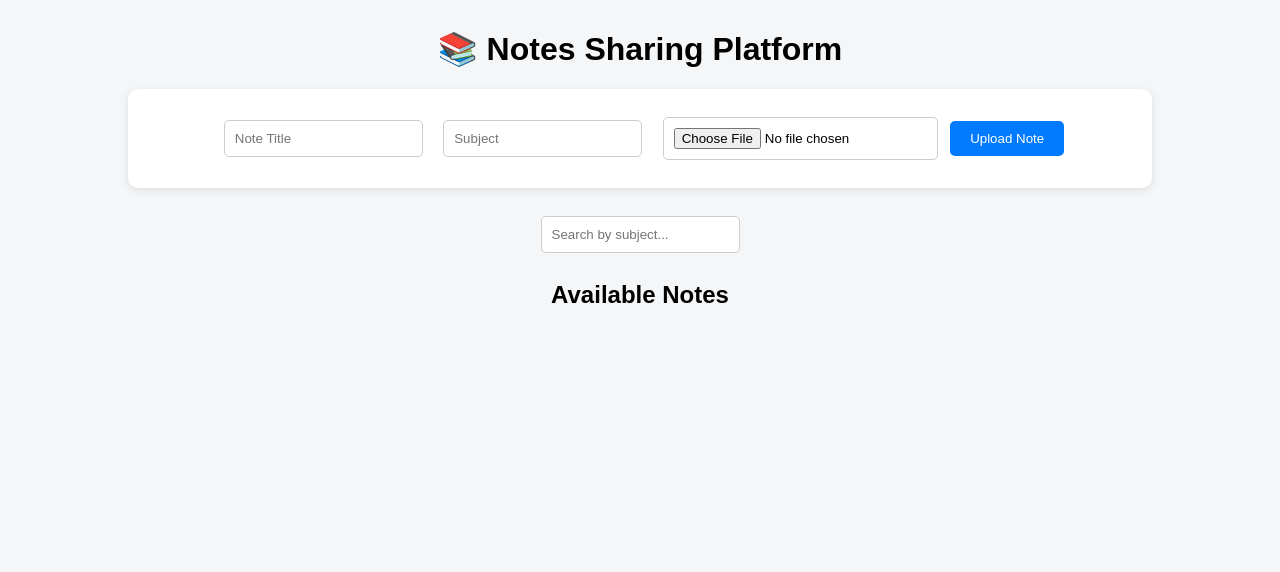
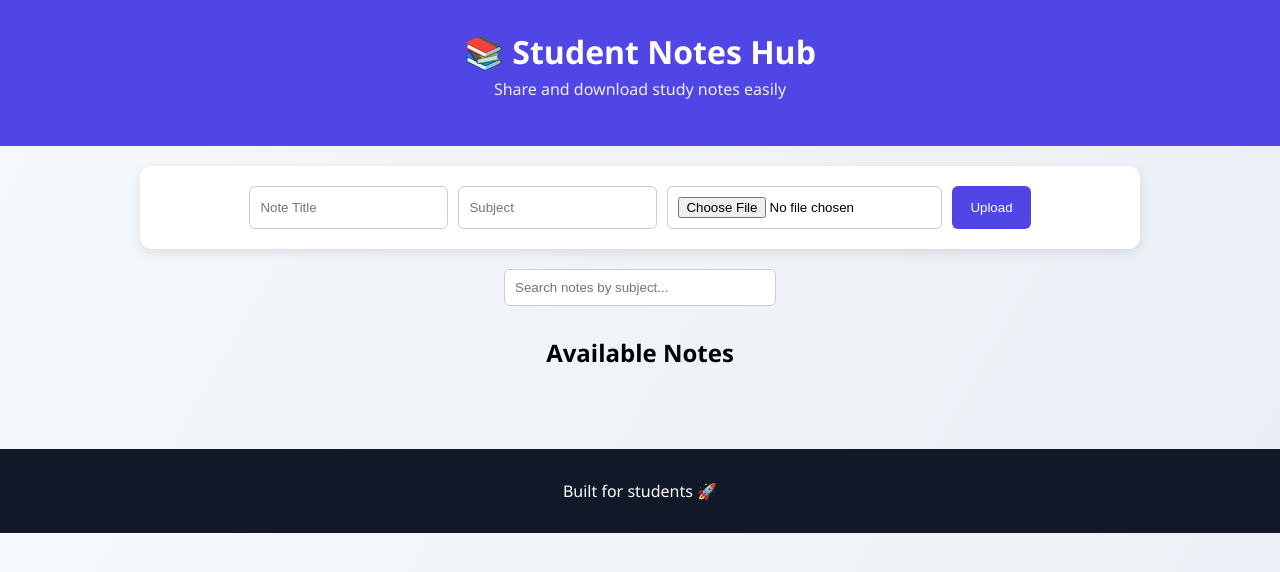
Before and after one commit to 2303A51061/notes-sharing-platform, a plain HTML site: page index.html in a window 1280 px wide. Drawn offline with Linux system fonts and the light colour scheme; no server answers.

Commit message:
improved UI design

```diff
--- a/index.html
+++ b/index.html
@@ -2,15 +2,18 @@
 <html>
 
 <head>
-<title>Notes Sharing Platform</title>
+<title>Student Notes Hub</title>
 <link rel="stylesheet" href="style.css">
 </head>
 
 <body>
 
+<header>
+<h1>📚 Student Notes Hub</h1>
+<p>Share and download study notes easily</p>
+</header>
+
 <div class="container">
-
-<h1>📚 Notes Sharing Platform</h1>
 
 <div class="upload-box">
 
@@ -18,11 +21,13 @@
 <input id="subject" placeholder="Subject">
 <input type="file" id="file">
 
-<button onclick="uploadNote()">Upload Note</button>
+<button onclick="uploadNote()">Upload</button>
 
 </div>
 
-<input id="search" placeholder="Search by subject..." onkeyup="searchNotes()">
+<div class="search-box">
+<input id="search" placeholder="Search notes by subject..." onkeyup="searchNotes()">
+</div>
 
 <h2>Available Notes</h2>
 
@@ -30,6 +35,10 @@
 
 </div>
 
+<footer>
+<p>Built for students 🚀</p>
+</footer>
+
 <script src="script.js"></script>
 
 </body>
--- a/style.css
+++ b/style.css
@@ -1,52 +1,83 @@
 body{
-font-family: Arial;
-background:#f4f6f8;
+font-family: 'Segoe UI',sans-serif;
+background: linear-gradient(120deg,#f6f9fc,#e9eff5);
 margin:0;
-padding:0;
+}
+
+header{
+text-align:center;
+padding:30px;
+background:#4f46e5;
+color:white;
+}
+
+header h1{
+margin:0;
+font-size:32px;
+}
+
+header p{
+margin-top:5px;
+opacity:0.9;
 }
 
 .container{
-width:80%;
+width:90%;
+max-width:1000px;
 margin:auto;
-text-align:center;
-}
-
-h1{
-margin-top:30px;
+padding:20px;
 }
 
 .upload-box{
 background:white;
 padding:20px;
-border-radius:10px;
-box-shadow:0 2px 8px rgba(0,0,0,0.1);
-margin-bottom:20px;
+border-radius:12px;
+box-shadow:0 4px 12px rgba(0,0,0,0.1);
+display:flex;
+gap:10px;
+justify-content:center;
+flex-wrap:wrap;
 }
 
-input{
+.upload-box input{
 padding:10px;
-margin:8px;
 border:1px solid #ccc;
-border-radius:5px;
+border-radius:6px;
 }
 
-button{
-padding:10px 20px;
-background:#007bff;
+.upload-box button{
+background:#4f46e5;
 color:white;
 border:none;
-border-radius:5px;
+padding:10px 18px;
+border-radius:6px;
 cursor:pointer;
 }
 
-button:hover{
-background:#0056b3;
+.upload-box button:hover{
+background:#3730a3;
+}
+
+.search-box{
+text-align:center;
+margin:20px;
+}
+
+.search-box input{
+padding:10px;
+width:250px;
+border-radius:6px;
+border:1px solid #ccc;
+}
+
+h2{
+text-align:center;
+margin-top:30px;
 }
 
 .notes-container{
-display:flex;
-flex-wrap:wrap;
-justify-content:center;
+display:grid;
+grid-template-columns:repeat(auto-fit,minmax(220px,1fr));
 gap:20px;
 margin-top:20px;
 }
@@ -54,19 +85,42 @@ margin-top:20px;
 .note{
 background:white;
 padding:20px;
-width:200px;
-border-radius:10px;
-box-shadow:0 2px 8px rgba(0,0,0,0.1);
+border-radius:12px;
+box-shadow:0 4px 10px rgba(0,0,0,0.08);
+text-align:center;
+transition:0.3s;
+}
+
+.note:hover{
+transform:translateY(-5px);
+}
+
+.note h3{
+margin:0;
 }
 
 .note a{
 display:block;
 margin-top:10px;
-color:#007bff;
+color:#4f46e5;
+font-weight:500;
 text-decoration:none;
 }
 
 .note button{
 margin-top:10px;
-background:red;
+background:#ef4444;
+border:none;
+color:white;
+padding:8px 14px;
+border-radius:6px;
+cursor:pointer;
 }
+
+footer{
+margin-top:40px;
+text-align:center;
+padding:15px;
+background:#111827;
+color:white;
+}
```
